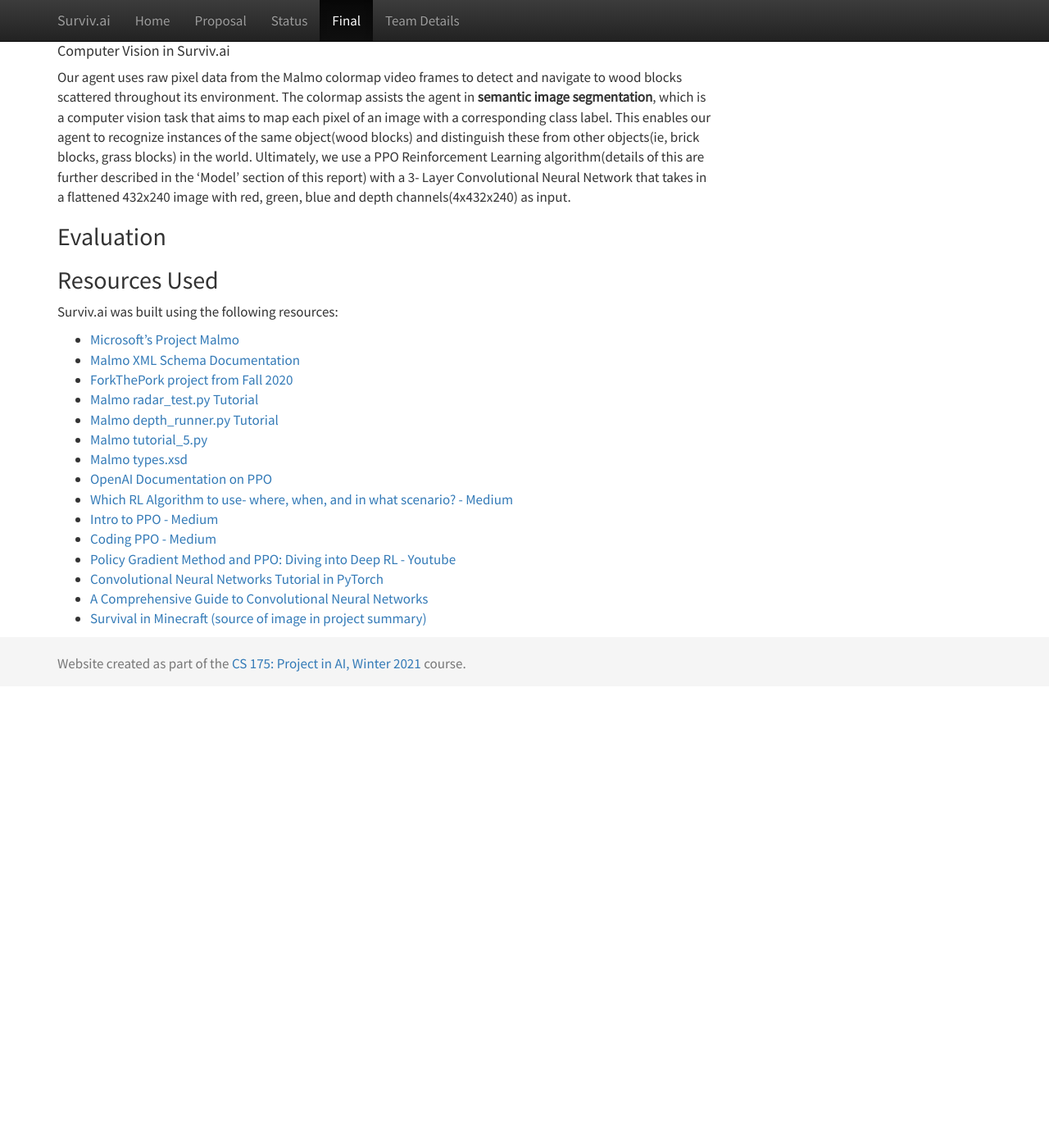
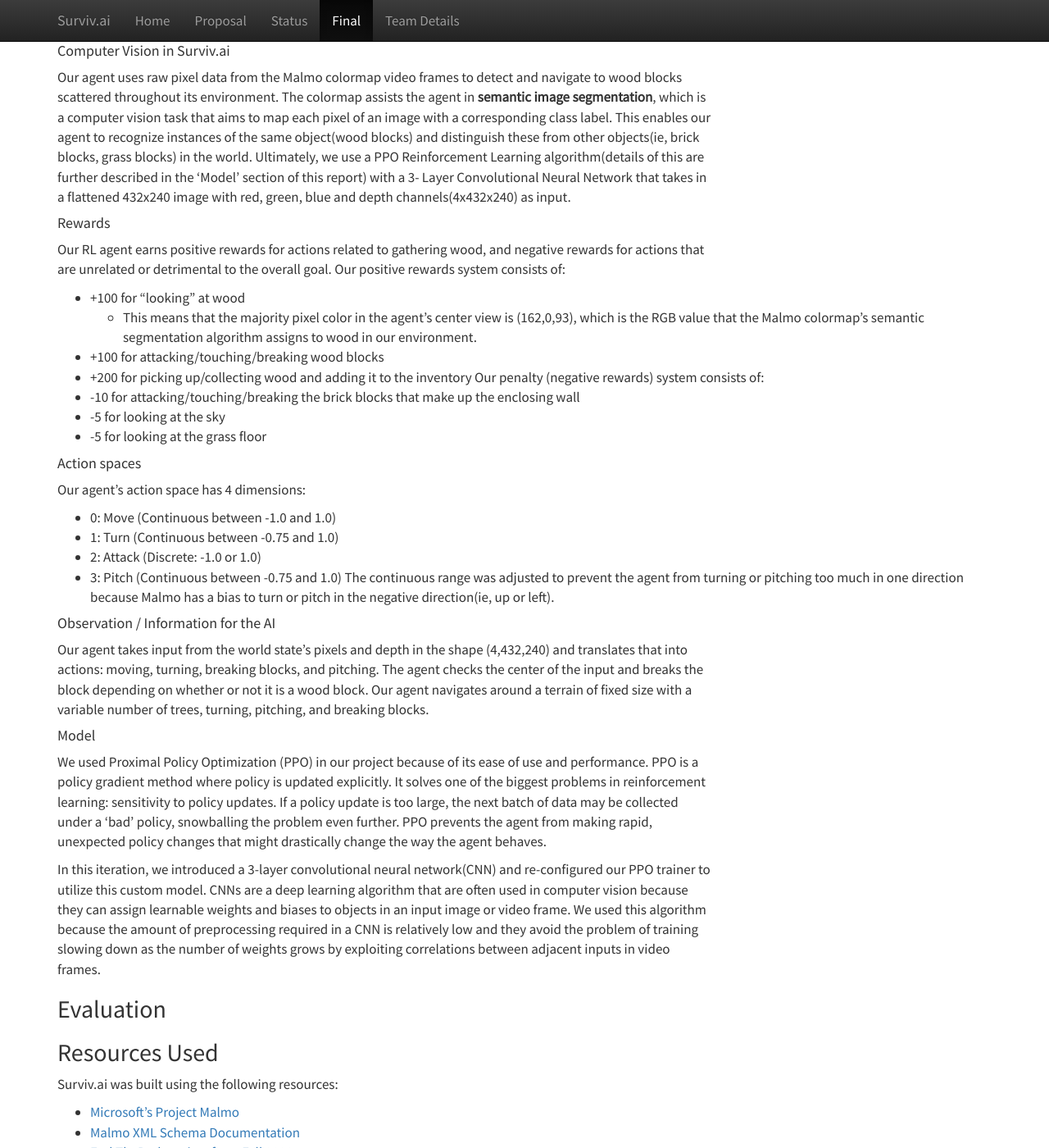
Before and after one commit to rtnavarr/survivai, a Jekyll site: the page built from docs/final.md, in a window 1280 px wide and 1400 px high, scrolled down 1198 px. Shown: the whole window at 82% size. Built offline with Jekyll 4.4.1, drawn with Linux system fonts in a browser that asks for light colours; before the commit the page ends 2039 px from its top, so only the background shows below that.

Commit message:
add more to approach section

```diff
--- a/docs/final.md
+++ b/docs/final.md
@@ -17,6 +17,34 @@
 
 #### Computer Vision in Surviv.ai
 Our agent uses raw pixel data from the Malmo colormap video frames to detect and navigate to wood blocks scattered throughout its environment. The colormap assists the agent in **semantic image segmentation**, which is a computer vision task that aims to map each pixel of an image with a corresponding class label. This enables our agent to recognize instances of the same object(wood blocks) and distinguish these from other objects(ie, brick blocks, grass blocks) in the world. Ultimately, we use a PPO Reinforcement Learning algorithm(details of this are further described in the 'Model' section of this report) with a 3- Layer Convolutional Neural Network that takes in a flattened 432x240 image with red, green, blue and depth channels(4x432x240) as input.
+#### Rewards
+Our RL agent earns positive rewards for actions related to gathering wood, and negative rewards for actions that are unrelated or detrimental to the overall goal.
+Our positive rewards system consists of:
+- +100 for “looking” at wood
+    - This means that the majority pixel color in the agent’s center view is (162,0,93), which is the RGB value that the Malmo colormap’s semantic segmentation algorithm assigns to wood in our environment.
+- +100 for attacking/touching/breaking wood blocks
+- +200 for picking up/collecting wood and adding it to the inventory
+Our penalty (negative rewards) system consists of:
+- -10 for attacking/touching/breaking the brick blocks that make up the enclosing wall
+- -5 for looking at the sky
+- -5 for looking at the grass floor
+
+#### Action spaces
+Our agent’s action space has 4 dimensions:
+- 0: Move (Continuous between -1.0 and 1.0)
+- 1: Turn (Continuous between -0.75 and 1.0)
+- 2: Attack (Discrete: -1.0 or 1.0)
+- 3: Pitch (Continuous between -0.75 and 1.0)
+The continuous range was adjusted to prevent the agent from turning or pitching too much in one direction because Malmo has a bias to turn or pitch in the negative direction(ie, up or left).
+
+#### Observation / Information for the AI
+Our agent takes input from the world state’s pixels and depth in the shape (4,432,240) and translates that into actions: moving, turning, breaking blocks, and pitching. The agent checks the center of the input and breaks the block depending on whether or not it is a wood block. Our agent navigates around a terrain of fixed size with a variable number of trees, turning, pitching, and breaking blocks.
+
+#### Model
+We used Proximal Policy Optimization (PPO) in our project because of its ease of use and performance. PPO is a policy gradient method where policy is updated explicitly. It solves one of the biggest problems in reinforcement learning: sensitivity to policy updates. If a policy update is too large, the next batch of data may be collected under a ‘bad’ policy, snowballing the problem even further. PPO prevents the agent from making rapid, unexpected policy changes that might drastically change the way the agent behaves.
+
+In this iteration, we introduced a 3-layer convolutional neural network(CNN) and re-configured our PPO trainer to utilize this custom model. CNNs are a deep learning algorithm that are often used in computer vision because they can assign learnable weights and biases to objects in an input image or video frame. We used this algorithm because the amount of preprocessing required in a CNN is relatively low and they avoid the problem of training slowing down as the number of weights grows by exploiting correlations between adjacent inputs in video frames.
+
 
 ## Evaluation
 
```
